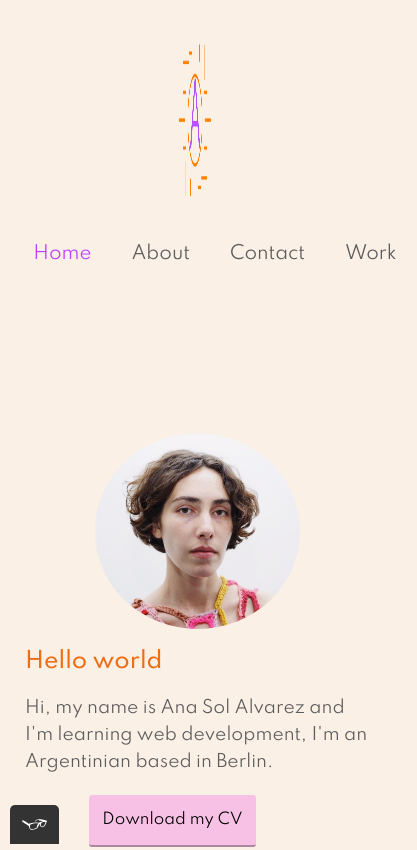
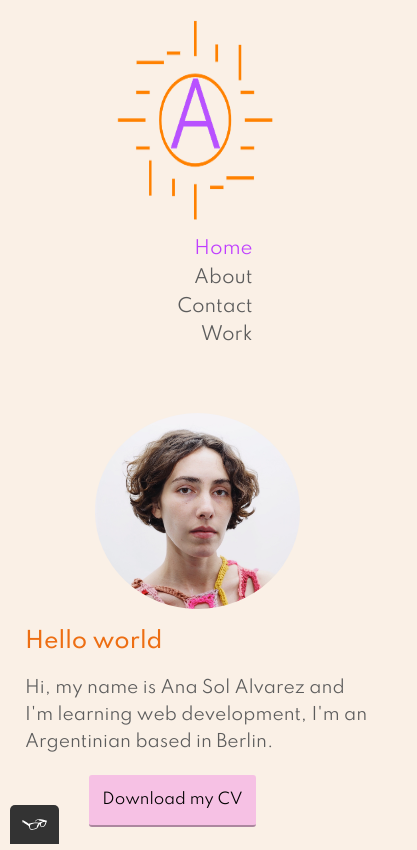
Before and after one commit to anasolalvarez/portfolio-website, a plain HTML site: page index.html in a window 390 px wide. Shown: the top 850 px of the page, 417 px wide, since content can reach past the window. Drawn offline with nearby package versions, Linux system fonts and the light colour scheme.

Commit message:
label padding

```diff
--- a/css/styles.production.css
+++ b/css/styles.production.css
@@ -117,9 +117,11 @@ ul .navigation-list__item--active {
   -ms-flex-pack: end;
   justify-content: flex-end;
 }
+
 .navigation-list__item {
   text-decoration: none;
 }
+
 .page-header__item {
   /* logo */
   text-align: left;
@@ -165,6 +167,11 @@ ul .navigation-list__item--active {
   padding: 10px;
   margin: 30px;
 }
+
+label {
+  padding: 10px;
+}
+
 
 .form-contact {
   display: block;
@@ -463,6 +470,14 @@ ul .navigation-list__item--active {
     height: 60%;
   }
 
+  .logo {
+    width: 50%;
+    height: 200px;
+    overflow: hidden;
+  }
+
+  .logo
+
   .navigation-list {
     display: -webkit-box;
     display: -ms-flexbox;
@@ -538,7 +553,6 @@ ul .navigation-list__item--active {
     flex-shrink: 1;
     margin: 0 auto;
     margin-bottom: 20px;
-
   }
 
   .programming-hobbies {
@@ -592,12 +606,12 @@ ul .navigation-list__item--active {
     -ms-flex-pack: center;
     justify-content: center;
     margin-right: 50px;
-
   }
 
   .button {
     font-size: 15px;
   }
+
   .happy-cloud {
     justify-content: center;
     width: 30%;
--- a/index.html
+++ b/index.html
@@ -14,7 +14,7 @@
 
 <body>
 	<header class="page-header">
-		<img src="img/anasollogo.png" alt="logo" class="page-header__item">
+		<img src="img/anasollogo.png" alt="logo" class="logo">
 		<nav class="main-navigation page-header__item">
 			<ul role="menubar" class="navigation-list">
 				<li role="presentation">
```
